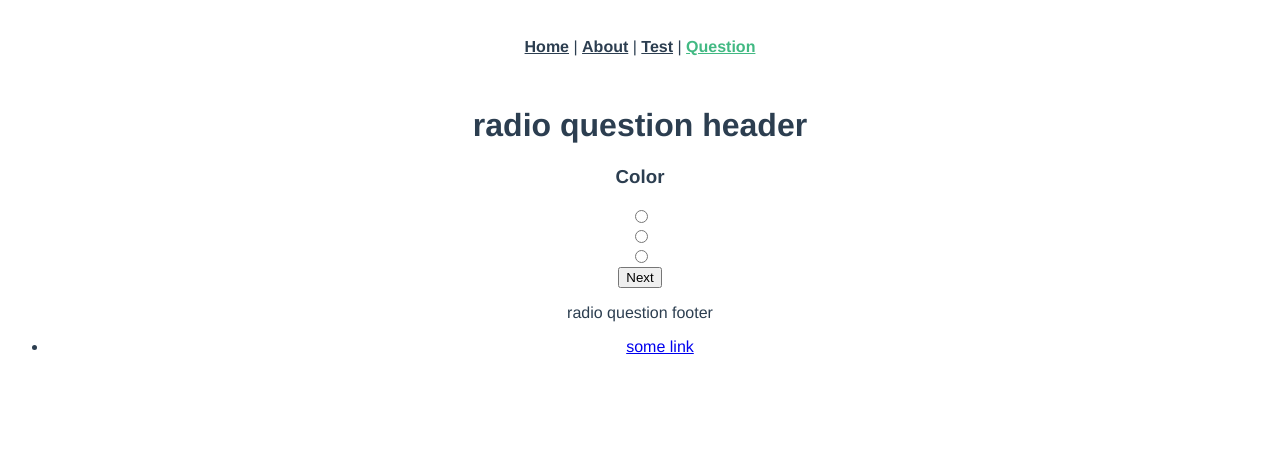
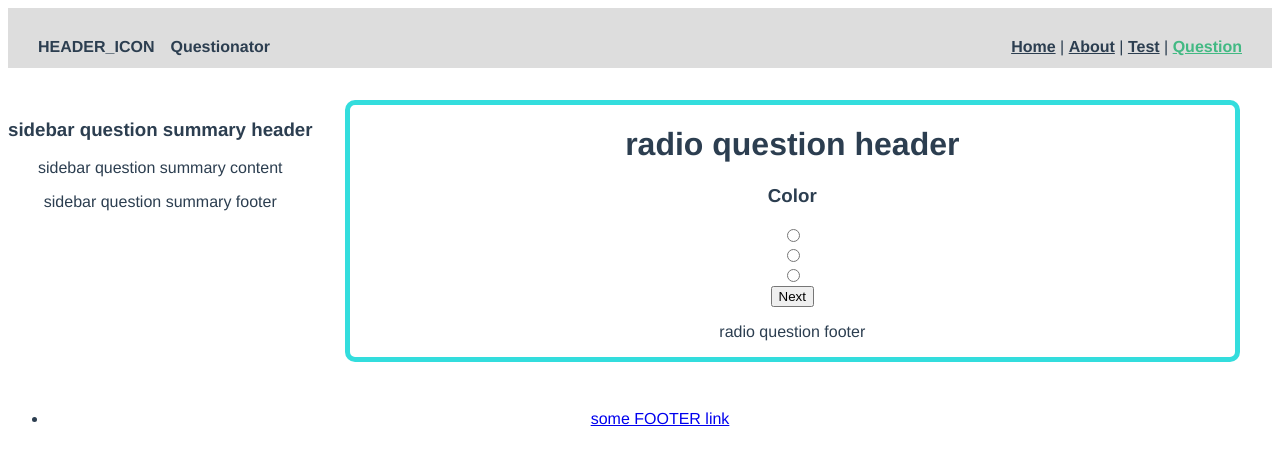
Before and after one commit to Duckolyte/questionator, a Vue app: page /question in a window 1280 px wide. Shown: the top 464 px of the page. Built offline with nearby package versions, Linux system fonts and the light colour scheme.

Commit message:
added sidebar and flex container for questions

```diff
--- a/src/App.vue
+++ b/src/App.vue
@@ -1,8 +1,8 @@
 <template>
   <div id="app">
-    <question-header/>
+    <app-header/>
     <router-view/>
-    <question-footer/>
+    <app-footer/>
   </div>
 </template>
 
@@ -13,8 +13,8 @@ import AppFooter from './components/AppFooter.vue';
 
 export default {
   components: {
-    'question-header': AppHeader,
-    'question-footer': AppFooter,
+    'app-header': AppHeader,
+    'app-footer': AppFooter,
   },
 };
 
--- a/src/components/AppFooter.vue
+++ b/src/components/AppFooter.vue
@@ -2,7 +2,7 @@
   <div id="app-footer">
     <ul>
       <li>
-        <a href="#">some link</a>
+        <a href="#">some FOOTER link</a>
       </li>
     </ul>
   </div>
--- a/src/components/AppHeader.vue
+++ b/src/components/AppHeader.vue
@@ -1,9 +1,13 @@
 <template>
   <div id="nav">
-    <router-link to="/">Home</router-link> |
-    <router-link to="/about">About</router-link> |
-    <router-link to="/test">Test</router-link> |
-    <router-link to="/question">Question</router-link>
+    <span id="app-header-icon"><b>HEADER_ICON</b></span>
+    <span id="app-header-title"><b>Questionator</b></span>
+    <span id="app-header-nav">
+      <router-link to="/">Home</router-link> |
+      <router-link to="/about">About</router-link> |
+      <router-link to="/test">Test</router-link> |
+      <router-link to="/question">Question</router-link>
+    </span>
   </div>
 </template>
 
@@ -31,6 +35,24 @@ export default {
 
 </script>
 
-<style>
+<style scoped>
+
+#nav {
+  background: #DDD;
+  margin-bottom: 2em;
+}
+
+#app-header-icon {
+  float: left;
+}
+
+#app-header-title {
+  float: left;
+  padding: 0 1em 0 1em;
+}
+
+#app-header-nav {
+  float: right;
+}
 
 </style>
--- a/src/components/question/BaseQuestion.vue
+++ b/src/components/question/BaseQuestion.vue
@@ -1,5 +1,5 @@
 <template>
-  <div>
+  <div class="question-container">
     <form>
       <div id="form-header">
         <slot name="form-header"></slot>
@@ -35,4 +35,12 @@ export default
 </script>
 
 <style scoped>
+
+.question-container {
+  border: #3DD solid 5px;
+  background: #FFF;
+  border-radius: 10px;
+  margin: 0 2em 2em 2em;
+}
+
 </style>
--- a/src/components/question/InputQuestion.vue
+++ b/src/components/question/InputQuestion.vue
@@ -1,5 +1,4 @@
 <template>
-  <div>
   <base-question>
     <div slot="form-header">
       <h1>input question header</h1>
@@ -14,7 +13,6 @@
       <p>input question footer</p>
     </div>
   </base-question>
-  </div>
 </template>
 
 <script>
--- a/src/components/question/RadioQuestion.vue
+++ b/src/components/question/RadioQuestion.vue
@@ -1,5 +1,4 @@
 <template>
-  <div>
   <base-question>
     <div slot="form-header">
       <h1>radio question header</h1>
@@ -17,7 +16,6 @@
       <p>radio question footer</p>
     </div>
   </base-question>
-  </div>
 </template>
 
 <script>
--- /dev/null
+++ b/src/components/sidebar/BaseSidebar.vue
@@ -0,0 +1,45 @@
+<template>
+  <div id="base-sidebar">
+    <div id="sidebar-header">
+      <slot name="sidebar-header"></slot>
+    </div>
+    <div id="sidebar-body">
+      <slot name="sidebar-body"></slot>
+    </div>
+    <div id="sidebar-footer">
+      <slot name="sidebar-footer"></slot>
+    </div>
+  </div>
+</template>
+
+<script>
+
+// import ... from './...'
+
+export default {
+
+  components: {
+
+  },
+  data() {
+    return {
+
+    };
+  },
+  computed: {
+
+  },
+  methods: {
+
+  },
+};
+
+</script>
+
+<style scoped>
+
+#base-sidebar {
+  float: left;
+}
+
+</style>
--- /dev/null
+++ b/src/components/sidebar/QuestionSummary.vue
@@ -0,0 +1,38 @@
+<template>
+  <base-sidebar>
+    <div slot="sidebar-header">
+      <h3>sidebar question summary header</h3>
+    </div>
+    <div slot="sidebar-body">
+      <p>sidebar question summary content</p>
+    </div>
+    <div slot="sidebar-footer">
+      <p>sidebar question summary footer</p>
+    </div>
+  </base-sidebar>
+</template>
+
+<script>
+
+import BaseSidebar from './BaseSidebar.vue';
+
+export default
+{
+  components: {
+    'base-sidebar': BaseSidebar,
+  },
+  data() {
+    return {
+
+    };
+  },
+  methods: {
+
+  },
+};
+
+</script>
+
+<style scoped>
+
+</style>
--- a/src/views/Question.vue
+++ b/src/views/Question.vue
@@ -1,8 +1,9 @@
 <template>
   <div class="question">
-    <!-- <question-header></question-header> -->
-    <component :is="activeQuestion"></component>
-    <!-- <question-footer"></question-footer> -->
+    <question-summary></question-summary>
+    <div id="question-container">
+      <component :is="activeQuestion"></component>
+    </div>
   </div>
 </template>
 
@@ -10,6 +11,7 @@
 
 import InputQuestion from '../components/question/InputQuestion.vue';
 import RadioQuestion from '../components/question/RadioQuestion.vue';
+import QuestionSummary from '../components/sidebar/QuestionSummary.vue';
 
 export default {
   /*
@@ -32,6 +34,7 @@ export default {
   {
     'input-question': InputQuestion,
     'radio-question': RadioQuestion,
+    'question-summary': QuestionSummary,
   },
   data() {
     return {
@@ -44,4 +47,32 @@ export default {
 
 <style scoped>
 
+.question {
+  display: flex;
+  flex-direction: row;
+}
+
+#question-container {
+  flex: auto;
+}
+
+.question-deprecated {
+  flex-direction: row;
+  align-items: start;
+  align-content: stretch;
+  justify-content: start;
+}
+
+#floating-question {
+  float: left;
+}
+
+#center-question {
+  vertical-align: center;
+}
+
+.stop-float {
+  clear: both;
+}
+
 </style>
```
Lines whose indentation alone changed are shown as unchanged.
